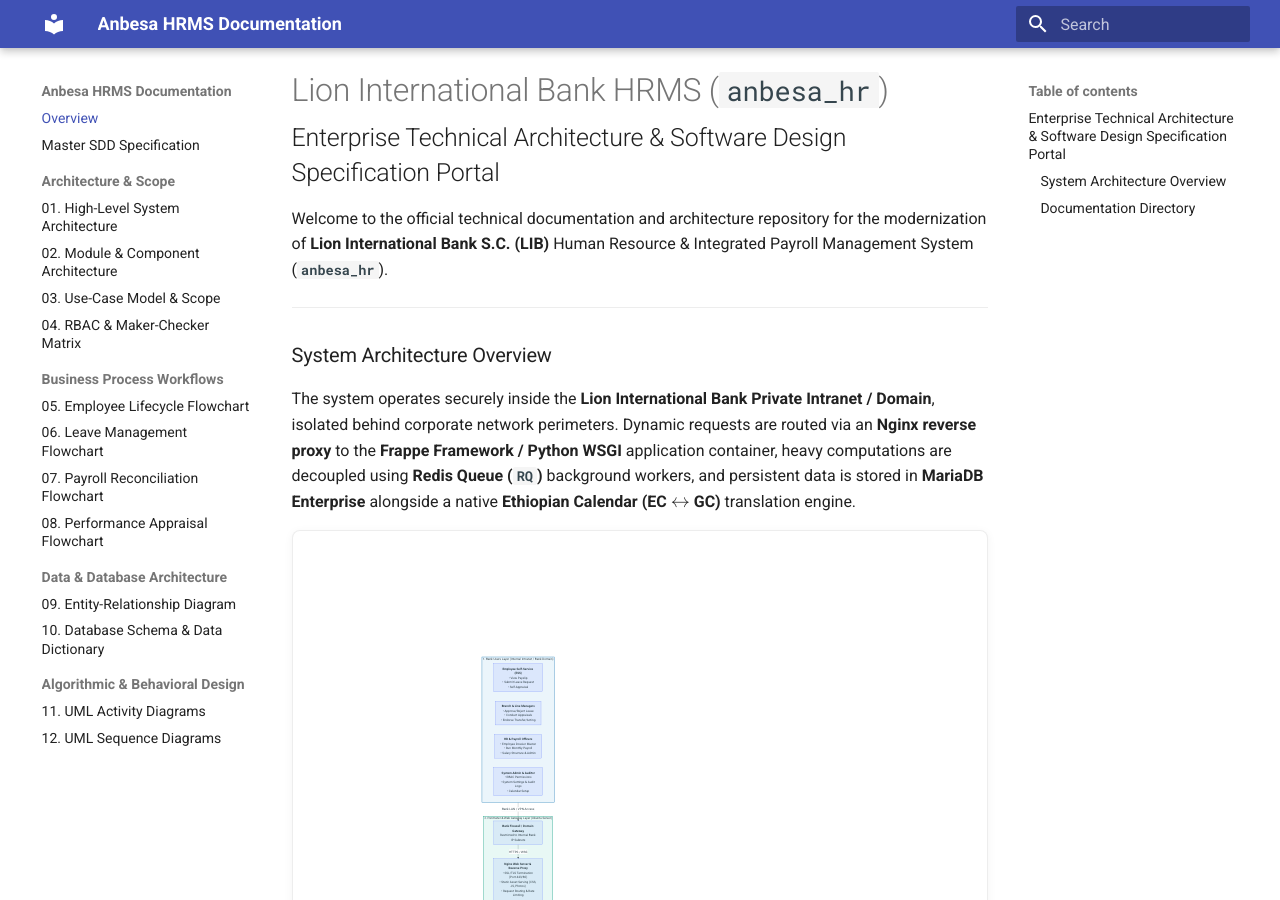
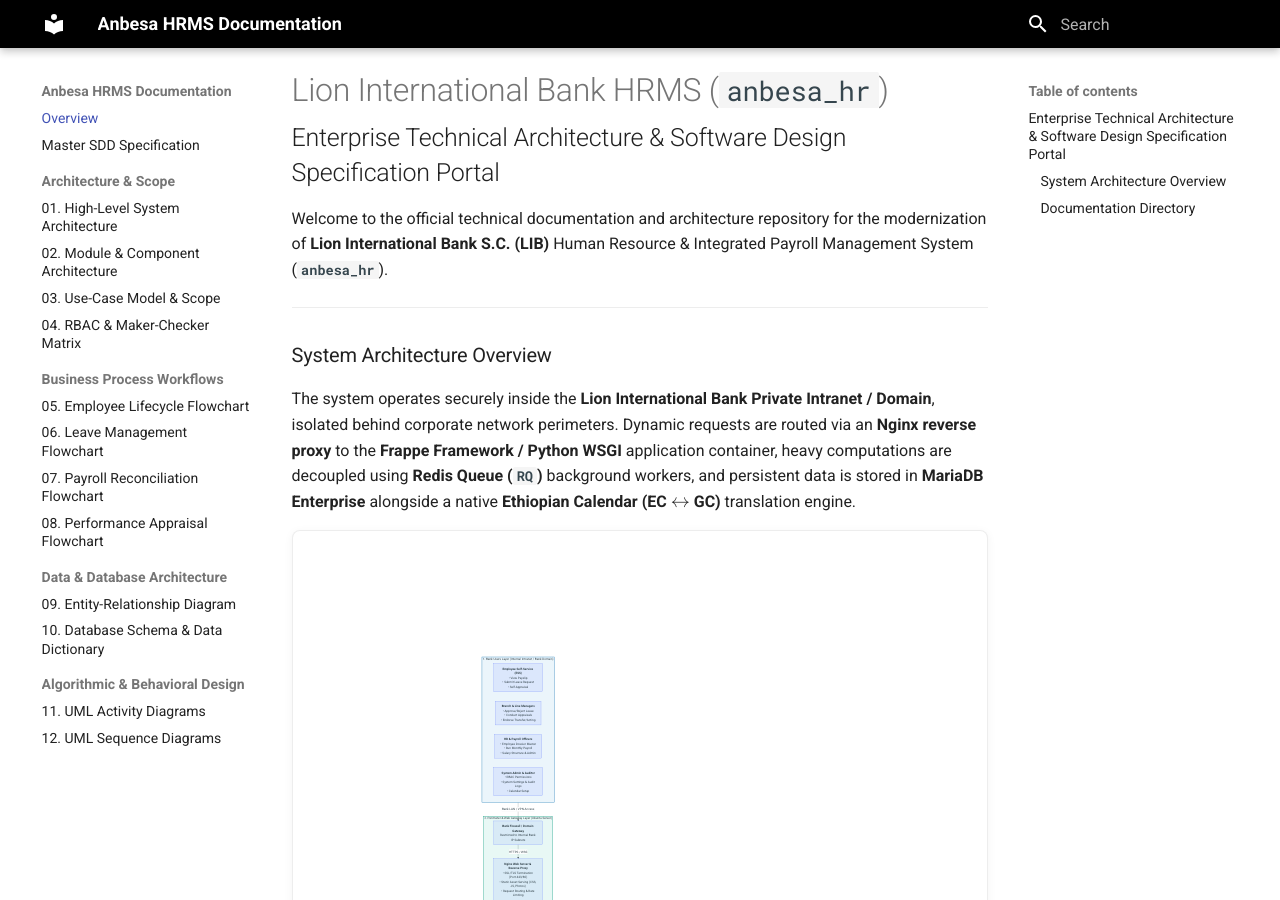
Before and after one commit to Abreham2112/anbesa-hrms-docs, an MkDocs documentation site: the page built from docs/index.md, in a window 1280 px wide and 900 px high. Built offline with MkDocs 1.6.1 and Material for MkDocs 9.7.7, drawn with Linux system fonts in a browser that asks for light colours.

Commit message:
Change header background to black

```diff
--- a/docs/stylesheets/extra.css
+++ b/docs/stylesheets/extra.css
@@ -85,3 +85,8 @@
     background-color: var(--md-default-fg-color--lightest, #f0f0f0);
     box-shadow: 0 2px 6px rgba(0, 0, 0, 0.15);
 }
+
+/* Header Background - Black */
+.md-header {
+    background-color: #000000 !important;
+}
--- a/mkdocs.yml
+++ b/mkdocs.yml
@@ -3,6 +3,8 @@
 
 theme:
   name: material
+  palette:
+    primary: black
   features:
     - navigation.sections
     - navigation.expand
```
